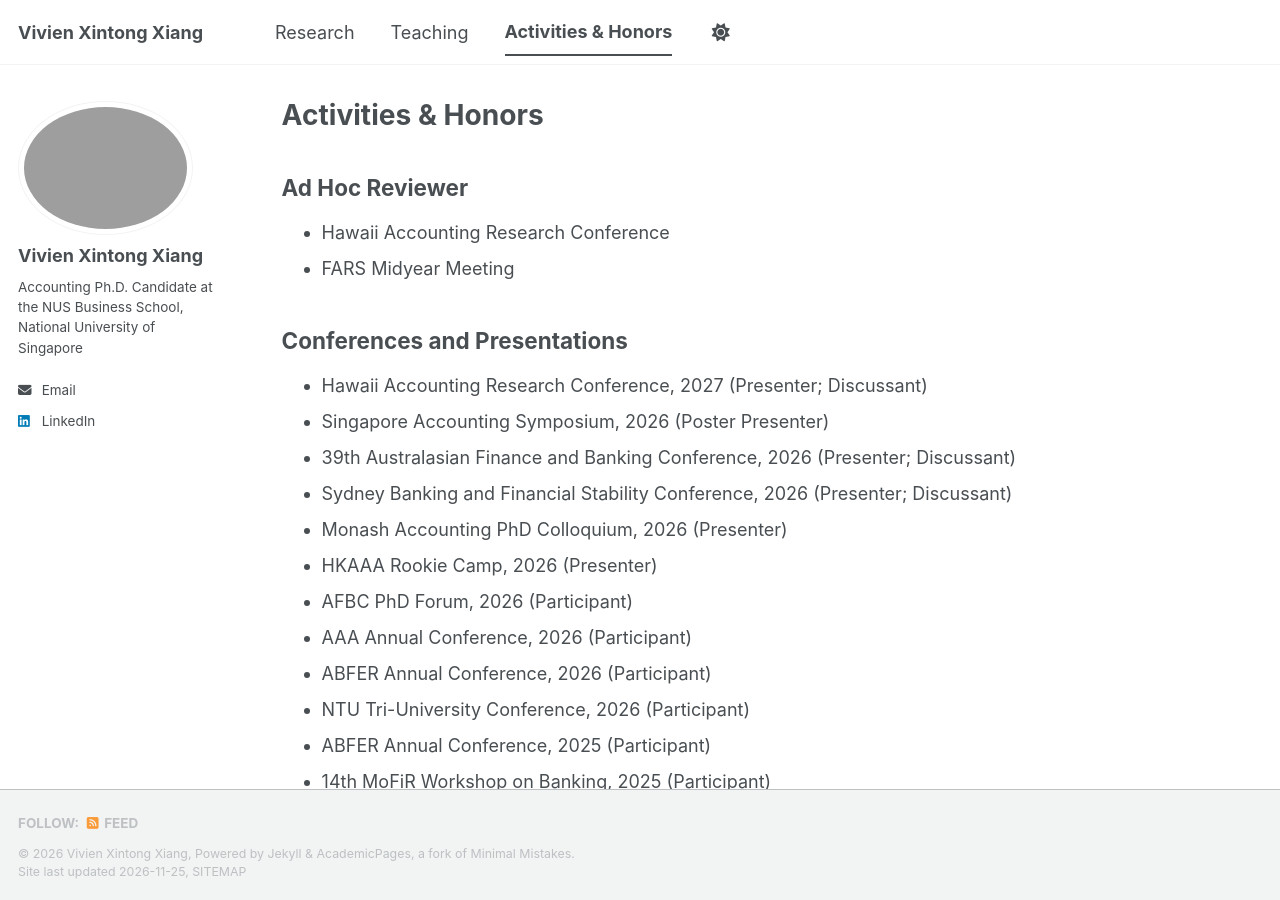
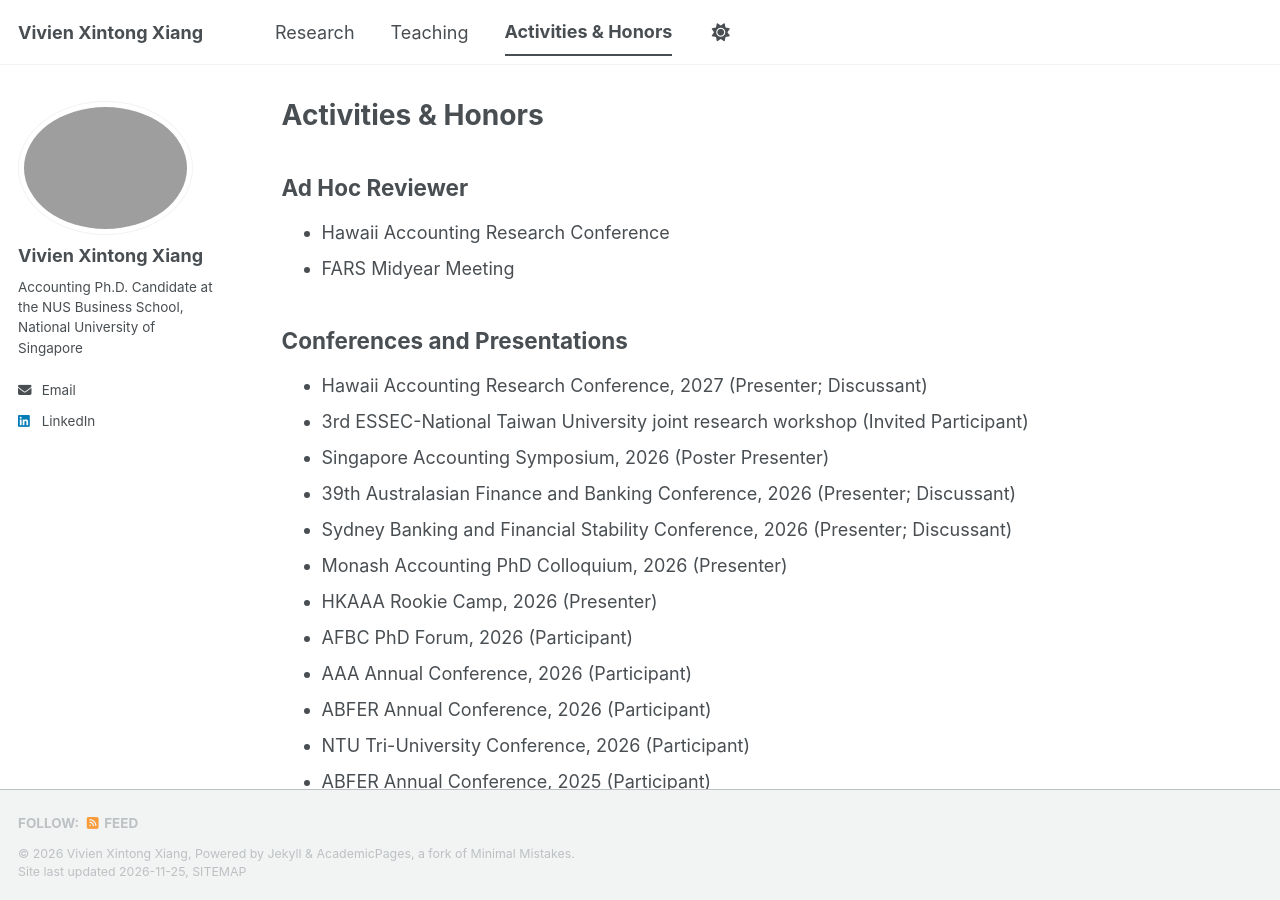
Before and after one commit to vivienxintongxiang/vivienxintongxiang.github.io, a Jekyll site: the page built from _pages/activities.md, in a window 1280 px wide and 900 px high. Built offline with Jekyll 4.4.1, drawn with Linux system fonts in a browser that asks for light colours; a style sheet for code colours, icons or effects is not loaded.

Commit message:
Update activities.md

```diff
--- a/_pages/activities.md
+++ b/_pages/activities.md
@@ -12,6 +12,7 @@ author_profile: true
 
 ## Conferences and Presentations
   * Hawaii Accounting Research Conference, 2027 (Presenter; Discussant)
+  * 3rd ESSEC-National Taiwan University joint research workshop (Invited Participant)
   * Singapore Accounting Symposium, 2026 (Poster Presenter)
   * 39th Australasian Finance and Banking Conference, 2026 (Presenter; Discussant)
   * Sydney Banking and Financial Stability Conference, 2026 (Presenter; Discussant)
```
